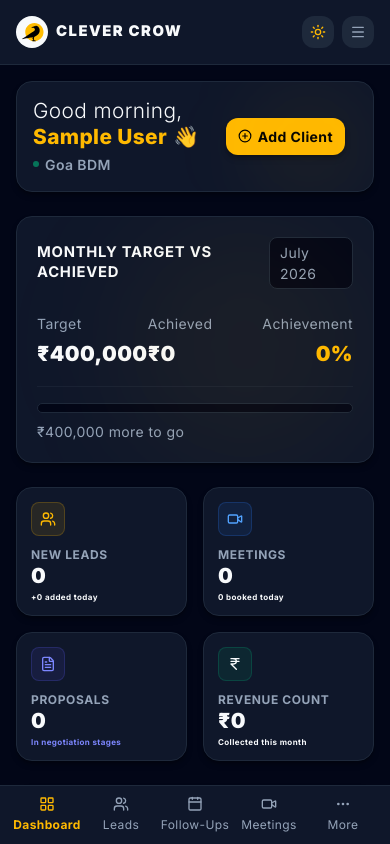
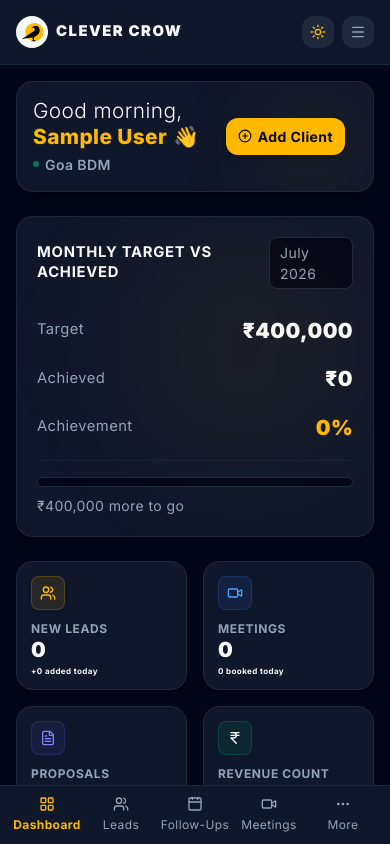
Before and after one commit to SaNjAy-bRo/clever-crow-crm, a Next.js app: page /dashboard in a window 390 px wide. Built offline with nearby package versions, Linux system fonts and the light colour scheme; no server answers; the database is empty; sample sign-in values are in the browser's storage.

Commit message:
style: make Monthly Target card list-based on mobile viewport to prevent font-size squishing

```diff
--- a/src/components/modules/DashboardView.tsx
+++ b/src/components/modules/DashboardView.tsx
@@ -208,18 +208,18 @@ export default function DashboardView({
           </span>
         </div>
 
-        <div className="grid grid-cols-3 gap-4 mt-4 pb-4 border-b border-slate-800/60">
-          <div>
-            <span className="text-slate-400 text-[10px] block">Target</span>
-            <span className="text-lg font-black text-white block mt-1">₹{targetRevenue.toLocaleString()}</span>
+        <div className="flex flex-col sm:grid sm:grid-cols-3 gap-3.5 sm:gap-4 mt-4 pb-4 border-b border-slate-800/60">
+          <div className="flex justify-between items-center sm:block">
+            <span className="text-slate-400 text-xs sm:text-[10px]">Target</span>
+            <span className="text-lg font-black text-white mt-0.5 sm:mt-1">₹{targetRevenue.toLocaleString()}</span>
           </div>
-          <div>
-            <span className="text-slate-400 text-[10px] block">Achieved</span>
-            <span className="text-lg font-black text-emerald-450 block mt-1">₹{monthlyRevenueCollected.toLocaleString()}</span>
+          <div className="flex justify-between items-center sm:block">
+            <span className="text-slate-400 text-xs sm:text-[10px]">Achieved</span>
+            <span className="text-lg font-black text-emerald-450 mt-0.5 sm:mt-1">₹{monthlyRevenueCollected.toLocaleString()}</span>
           </div>
-          <div className="text-right">
-            <span className="text-slate-400 text-[10px] block">Achievement</span>
-            <span className="text-lg font-black text-amber-400 block mt-1">{achievedPercent}%</span>
+          <div className="flex justify-between items-center sm:block sm:text-right">
+            <span className="text-slate-400 text-xs sm:text-[10px] sm:block">Achievement</span>
+            <span className="text-lg font-black text-amber-400 mt-0.5 sm:mt-1">{achievedPercent}%</span>
           </div>
         </div>
 
```
